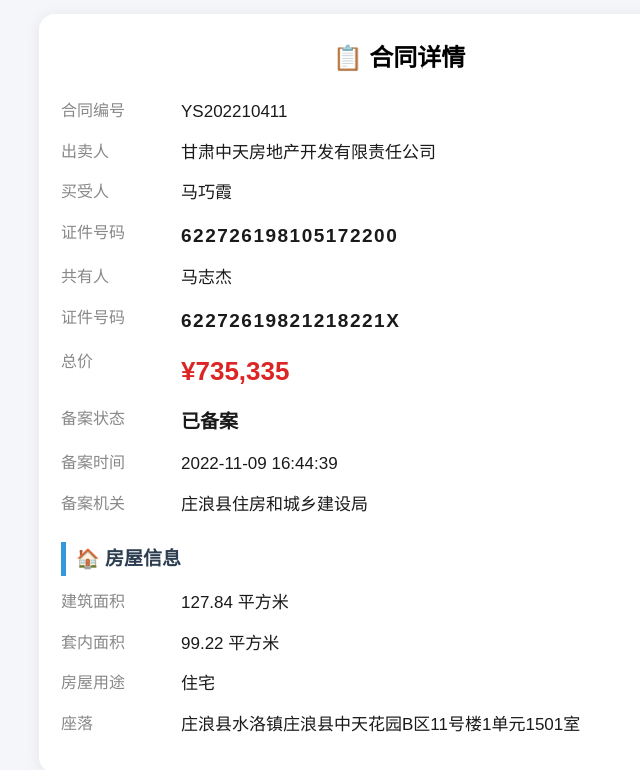
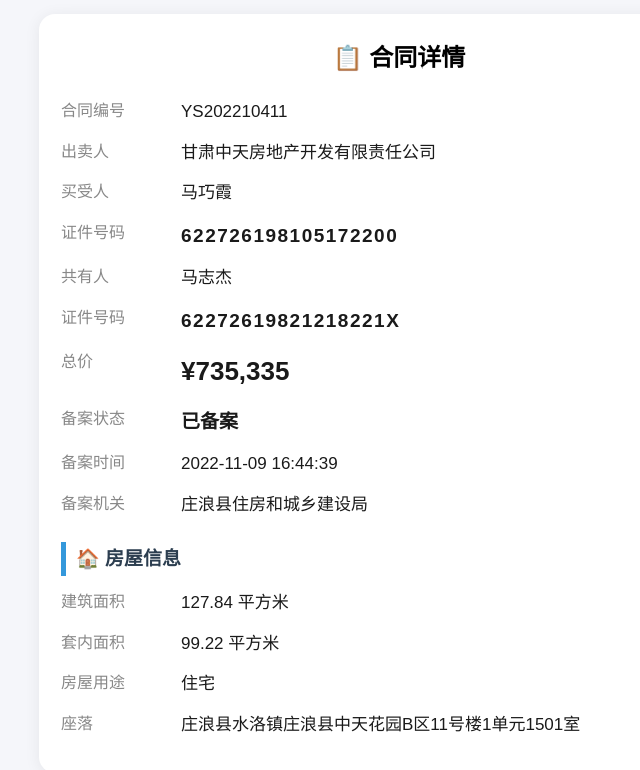
Before and after one commit to xingkong576/contract-qr, a plain HTML site: page index.html in a window 1280 px wide. Shown: the whole page, without its empty margins (241-881 px from the left). Drawn offline with Linux system fonts and the light colour scheme.

Commit message:
Style update: price black - index.html

```diff
--- a/index.html
+++ b/index.html
@@ -14,7 +14,7 @@ h2{font-size:19px;border-left:5px solid #3498db;padding-left:10px;margin:22px 0
 .label{color:#888;width:120px;flex-shrink:0;font-size:16px}
 .value{color:#1a1a1a;font-weight:500;font-size:17px}
 .id{color:#1a1a1a;font-weight:bold;letter-spacing:1.5px;font-size:19px}
-.price{font-size:26px;color:#dc2626;font-weight:bold}
+.price{font-size:26px;color:#1a1a1a;font-weight:bold}
 .badge{color:#1a1a1a;font-weight:bold;font-size:19px}
 .addr{line-height:1.8}
 </style>
```
